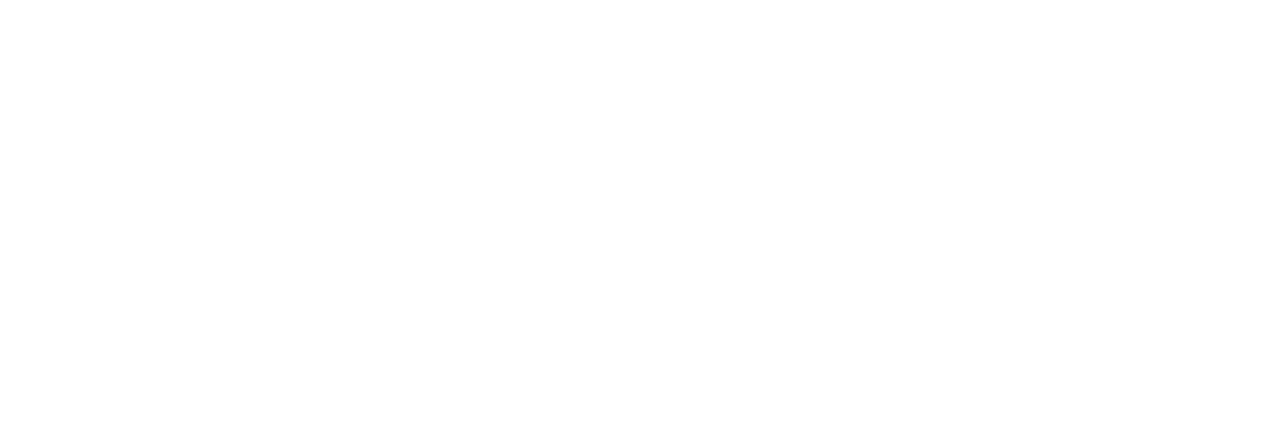
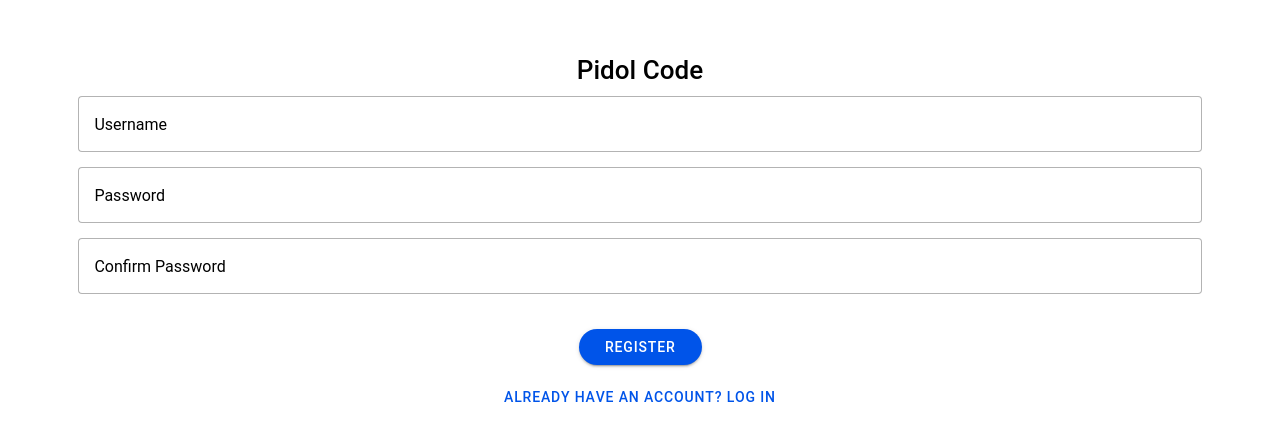
Before and after one commit to Clintharoldcodes/it35-lab, a React (Vite) app: page /it35-lab/register in a window 1280 px wide. Shown: the part 189-630 px from the top of the page. Built offline with nearby package versions, Linux system fonts and the light colour scheme.

Commit message:
added route for the login to register and make the register form

```diff
--- a/src/App.tsx
+++ b/src/App.tsx
@@ -33,6 +33,7 @@
 import './theme/variables.css';
 import Login from './pages/Login';
 import Menu from './pages/Menu';
+import Register from './pages/Register';
 
 setupIonicReact();
 
@@ -43,6 +44,7 @@
       <IonRouterOutlet>
       <Route exact path="/it35-lab" component={Login} />
       <Route path="/it35-lab/app" component={Menu} />
+      <Route path="/it35-lab/register" component={Register} />
       </IonRouterOutlet>
     </IonReactRouter>
   </IonApp>
--- a/src/pages/Register.tsx
+++ b/src/pages/Register.tsx
@@ -0,0 +1,94 @@
+import {
+    IonBackButton,
+    IonButtons,
+    IonContent,
+    IonHeader,
+    IonPage,
+    IonTitle,
+    IonToolbar,
+    IonInput,
+    IonButton
+} from '@ionic/react';
+import React, { useState } from 'react';
+
+const Register: React.FC = () => {
+    const [username, setUsername] = useState('');
+    const [password, setPassword] = useState('');
+    const [confirmPassword, setConfirmPassword] = useState('');
+    const [showPassword, setShowPassword] = useState(false);
+
+    const handleRegister = () => {
+        if (password !== confirmPassword) {
+            alert("Passwords do not match!");
+            return;
+        }
+
+        console.log("Registering user", { username, password });
+    };
+
+    return (
+        <IonPage>
+            <IonContent className="ion-padding" fullscreen>
+                <div style={{
+                    display: 'flex',
+                    flexDirection: 'column',
+                    justifyContent: 'center',
+                    alignItems: 'center',
+                    height: '100vh',
+                    textAlign: 'center'
+                }}>
+                    <h1>Pidol Code</h1>
+
+                    <IonInput
+                        label="Username"
+                        labelPlacement="floating"
+                        fill="outline"
+                        type="text"
+                        placeholder="Enter Username"
+                        value={username}
+                        onIonChange={e => setUsername(e.detail.value!)}
+                        style={{ marginBottom: '15px', width: '90%' }}
+                    />
+
+                    <IonInput
+                        type={showPassword ? 'text' : 'password'}
+                        label="Password"
+                        labelPlacement="floating"
+                        fill="outline"
+                        value={password}
+                        onIonChange={e => setPassword(e.detail.value!)}
+                        placeholder="Enter Password"
+                        style={{ marginBottom: '15px', width: '90%' }}
+                    />
+
+                    <IonInput
+                        type={showPassword ? 'text' : 'password'}
+                        label="Confirm Password"
+                        labelPlacement="floating"
+                        fill="outline"
+                        value={confirmPassword}
+                        onIonChange={e => setConfirmPassword(e.detail.value!)}
+                        placeholder="Confirm Password"
+                        style={{ marginBottom: '15px', width: '90%' }}
+                    />
+
+                    <IonButton expand="full" shape="round" style={{ marginTop: '20px' }} onClick={handleRegister}>
+                        Register
+                    </IonButton>
+
+                    <IonButton
+                        routerLink="/it35-lab/login"
+                        expand="full"
+                        fill="clear"
+                        shape="round"
+                        style={{ marginTop: '10px' }}
+                    >
+                        Already have an account? Log in
+                    </IonButton>
+                </div>
+            </IonContent>
+        </IonPage>
+    );
+};
+
+export default Register;
```
